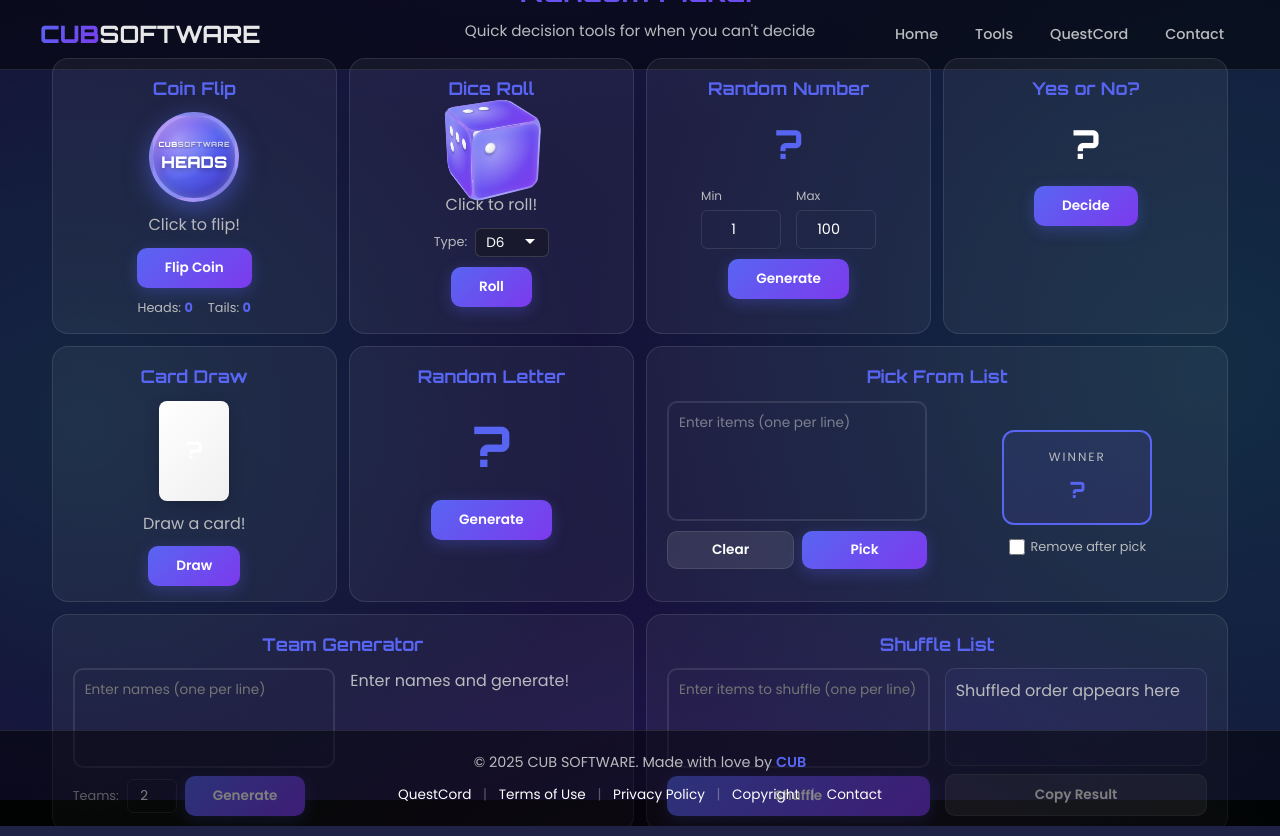
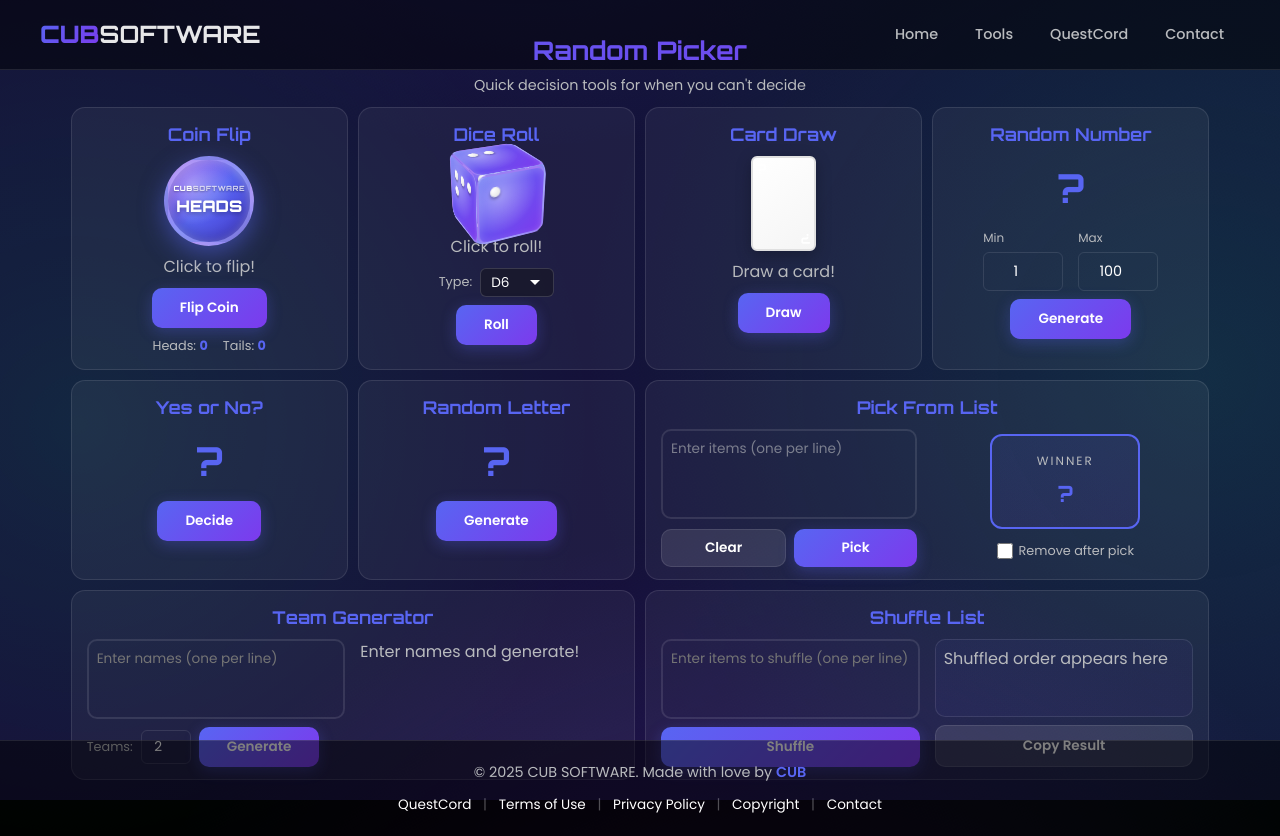
Before and after one commit to HexEchoTV/CUBSOFTWARE, a Flask app: page /apps/random-picker in a window 1280 px wide. Run offline with Flask 3, Linux system fonts and the light colour scheme.

Commit message:
CUBSOFTWARE DEPLOYMENT

```diff
--- a/cubsoftware-server/apps/cubsoftware-website/website/random-picker.html
+++ b/cubsoftware-server/apps/cubsoftware-website/website/random-picker.html
@@ -137,10 +137,37 @@
                 <button class="action-btn" onclick="rollDice()">Roll</button>
             </section>
 
+            <!-- Card Draw -->
+            <section class="tool-card" id="cardDraw">
+                <h2>Card Draw</h2>
+                <div class="card-container">
+                    <div class="playing-card" id="card">
+                        <div class="card-front">
+                            <span class="card-corner card-corner-top">
+                                <span class="card-value" id="cardValue">?</span>
+                                <span class="card-suit" id="cardSuit"></span>
+                            </span>
+                            <span class="card-center-suit" id="cardCenterSuit"></span>
+                            <span class="card-corner card-corner-bottom">
+                                <span class="card-value" id="cardValueBottom">?</span>
+                                <span class="card-suit" id="cardSuitBottom"></span>
+                            </span>
+                        </div>
+                        <div class="card-back">
+                            <div class="card-back-design">
+                                <span class="card-brand"><span class="brand-cub">CUB</span><span class="brand-software">SOFTWARE</span></span>
+                            </div>
+                        </div>
+                    </div>
+                </div>
+                <div class="result" id="cardResult">Draw a card!</div>
+                <button class="action-btn" onclick="drawCard()">Draw</button>
+            </section>
+
             <!-- Random Number -->
             <section class="tool-card" id="randomNumber">
                 <h2>Random Number</h2>
-                <div class="number-display" id="numberDisplay">?</div>
+                <div class="text-display" id="numberDisplay">?</div>
                 <div class="number-inputs">
                     <div class="input-group">
                         <label>Min</label>
@@ -157,25 +184,14 @@
             <!-- Yes/No -->
             <section class="tool-card" id="yesNo">
                 <h2>Yes or No?</h2>
-                <div class="yesno-display" id="yesnoDisplay">?</div>
+                <div class="text-display" id="yesnoDisplay">?</div>
                 <button class="action-btn" onclick="yesOrNo()">Decide</button>
-            </section>
-
-            <!-- Card Draw -->
-            <section class="tool-card" id="cardDraw">
-                <h2>Card Draw</h2>
-                <div class="card-display" id="card">
-                    <span class="card-value" id="cardValue">?</span>
-                    <span class="card-suit" id="cardSuit"></span>
-                </div>
-                <div class="result" id="cardResult">Draw a card!</div>
-                <button class="action-btn" onclick="drawCard()">Draw</button>
             </section>
 
             <!-- Letter Generator -->
             <section class="tool-card" id="letterGen">
                 <h2>Random Letter</h2>
-                <div class="letter-display" id="letterDisplay">?</div>
+                <div class="text-display" id="letterDisplay">?</div>
                 <button class="action-btn" onclick="generateLetter()">Generate</button>
             </section>
 
--- a/cubsoftware-server/apps/cubsoftware-website/website/static/css/random-picker.css
+++ b/cubsoftware-server/apps/cubsoftware-website/website/static/css/random-picker.css
@@ -3,8 +3,8 @@
 .picker-container {
     max-width: 1600px;
     margin: 0 auto;
-    padding: 15px 25px;
-    height: calc(100vh - 140px);
+    padding: 8px 25px;
+    height: calc(100vh - 130px);
     display: flex;
     flex-direction: column;
     justify-content: center;
@@ -13,9 +13,9 @@
 
 .page-title {
     font-family: 'Orbitron', sans-serif;
-    font-size: 1.8rem;
+    font-size: 1.6rem;
     text-align: center;
-    margin-bottom: 5px;
+    margin-bottom: 3px;
     width: 100%;
     background: linear-gradient(135deg, #5865f2 0%, #7c3aed 100%);
     -webkit-background-clip: text;
@@ -26,8 +26,8 @@
 .page-subtitle {
     text-align: center;
     color: var(--text-secondary);
-    font-size: 0.95rem;
-    margin-bottom: 15px;
+    font-size: 0.9rem;
+    margin-bottom: 10px;
     width: 100%;
 }
 
@@ -35,7 +35,7 @@
 .tools-grid {
     display: grid;
     grid-template-columns: repeat(6, 1fr);
-    gap: 12px;
+    gap: 10px;
     width: 100%;
     align-content: center;
 }
@@ -43,12 +43,12 @@
 .tool-card {
     background: var(--surface-color);
     border: 1px solid var(--border-color);
-    border-radius: 16px;
-    padding: 15px 20px;
+    border-radius: 14px;
+    padding: 12px 15px;
     display: flex;
     flex-direction: column;
     align-items: center;
-    gap: 10px;
+    gap: 8px;
     transition: all 0.3s ease;
 }
 
@@ -392,8 +392,8 @@
     cursor: pointer;
 }
 
-/* Random Number */
-.number-display {
+/* Unified Text Display (Number, Yes/No, Letter) */
+.text-display {
     font-family: 'Orbitron', sans-serif;
     font-size: 2.5rem;
     font-weight: 700;
@@ -402,13 +402,22 @@
     display: flex;
     align-items: center;
     justify-content: center;
+    transition: color 0.3s ease;
 }
 
-.number-display.animating {
-    animation: numberPulse 0.1s ease-out;
+.text-display.animating {
+    animation: textPulse 0.1s ease-out;
 }
 
-@keyframes numberPulse {
+.text-display.yes {
+    color: #22c55e;
+}
+
+.text-display.no {
+    color: #ef4444;
+}
+
+@keyframes textPulse {
     0%, 100% { transform: scale(1); }
     50% { transform: scale(1.1); }
 }
@@ -469,8 +478,8 @@
 
 .list-input-section textarea {
     width: 100%;
-    height: 120px;
-    padding: 10px;
+    height: 90px;
+    padding: 8px;
     background: var(--background-color);
     border: 2px solid var(--border-color);
     border-radius: 10px;
@@ -568,110 +577,145 @@
     accent-color: var(--primary-color);
 }
 
-/* Yes/No */
-.yesno-display {
-    font-family: 'Orbitron', sans-serif;
-    font-size: 2.5rem;
-    font-weight: 700;
-    min-height: 60px;
+
+/* Card Draw - CUBSOFTWARE Branded */
+.card-container {
+    perspective: 1000px;
+    width: 65px;
+    height: 95px;
+}
+
+.playing-card {
+    width: 100%;
+    height: 100%;
+    position: relative;
+    transform-style: preserve-3d;
+    transition: transform 0.6s ease;
+}
+
+.playing-card.flipping {
+    animation: cardFlip 0.6s ease-out;
+}
+
+@keyframes cardFlip {
+    0% { transform: rotateY(180deg); }
+    100% { transform: rotateY(0deg); }
+}
+
+.playing-card.showing-back {
+    transform: rotateY(180deg);
+}
+
+.card-front,
+.card-back {
+    position: absolute;
+    width: 100%;
+    height: 100%;
+    border-radius: 6px;
+    backface-visibility: hidden;
+    box-shadow: 0 4px 15px rgba(0, 0, 0, 0.25);
+}
+
+.card-front {
+    background: linear-gradient(145deg, #ffffff 0%, #f5f5f5 100%);
+    border: 2px solid #e0e0e0;
+    display: flex;
+    flex-direction: column;
+    justify-content: space-between;
+    padding: 4px;
+}
+
+.card-back {
+    background:
+        linear-gradient(135deg, #5865f2 0%, #7c3aed 100%);
+    transform: rotateY(180deg);
     display: flex;
     align-items: center;
     justify-content: center;
-    transition: color 0.3s ease;
+    border: 2px solid rgba(255, 255, 255, 0.3);
 }
 
-.yesno-display.yes {
-    color: #22c55e;
-}
-
-.yesno-display.no {
-    color: #ef4444;
-}
-
-.yesno-display.animating {
-    animation: yesnoPulse 0.3s ease-out;
-}
-
-@keyframes yesnoPulse {
-    0% { transform: scale(0.5); opacity: 0; }
-    50% { transform: scale(1.2); }
-    100% { transform: scale(1); opacity: 1; }
-}
-
-/* Card Draw */
-.card-display {
-    width: 70px;
-    height: 100px;
-    background: linear-gradient(135deg, #fff 0%, #f0f0f0 100%);
-    border-radius: 8px;
+.card-back-design {
+    width: 85%;
+    height: 85%;
+    border: 2px solid rgba(255, 255, 255, 0.3);
+    border-radius: 4px;
     display: flex;
     align-items: center;
     justify-content: center;
-    box-shadow: 0 4px 15px rgba(0, 0, 0, 0.2);
-    position: relative;
-    transition: transform 0.3s ease;
+    background:
+        repeating-linear-gradient(
+            45deg,
+            transparent,
+            transparent 5px,
+            rgba(255, 255, 255, 0.05) 5px,
+            rgba(255, 255, 255, 0.05) 10px
+        );
 }
 
-.card-display.drawing {
-    animation: cardDraw 0.4s ease-out;
+.card-back-design .card-brand {
+    font-family: 'Orbitron', sans-serif;
+    font-size: 0.35rem;
+    font-weight: 900;
+    writing-mode: vertical-rl;
+    text-orientation: mixed;
+    letter-spacing: 1px;
 }
 
-@keyframes cardDraw {
-    0% { transform: rotateY(180deg) scale(0.8); }
-    50% { transform: rotateY(90deg) scale(1.1); }
-    100% { transform: rotateY(0deg) scale(1); }
+.card-back-design .brand-cub {
+    color: #fff;
+}
+
+.card-back-design .brand-software {
+    color: rgba(255, 255, 255, 0.6);
+}
+
+.card-corner {
+    display: flex;
+    flex-direction: column;
+    align-items: center;
+    line-height: 1;
+}
+
+.card-corner-top {
+    align-self: flex-start;
+}
+
+.card-corner-bottom {
+    align-self: flex-end;
+    transform: rotate(180deg);
 }
 
 .card-value {
     font-family: 'Orbitron', sans-serif;
-    font-size: 1.5rem;
+    font-size: 0.85rem;
     font-weight: 700;
 }
 
-.card-value.red {
+.card-suit {
+    font-size: 0.7rem;
+}
+
+.card-center-suit {
+    font-size: 1.8rem;
+    position: absolute;
+    top: 50%;
+    left: 50%;
+    transform: translate(-50%, -50%);
+}
+
+.card-value.red,
+.card-suit.red,
+.card-center-suit.red {
     color: #dc2626;
 }
 
-.card-value.black {
+.card-value.black,
+.card-suit.black,
+.card-center-suit.black {
     color: #1a1a2e;
 }
 
-.card-suit {
-    position: absolute;
-    bottom: 5px;
-    right: 8px;
-    font-size: 1.2rem;
-}
-
-.card-suit.red {
-    color: #dc2626;
-}
-
-.card-suit.black {
-    color: #1a1a2e;
-}
-
-/* Letter Generator */
-.letter-display {
-    font-family: 'Orbitron', sans-serif;
-    font-size: 3.5rem;
-    font-weight: 700;
-    color: var(--primary-color);
-    min-height: 70px;
-    display: flex;
-    align-items: center;
-    justify-content: center;
-}
-
-.letter-display.animating {
-    animation: letterSpin 0.4s ease-out;
-}
-
-@keyframes letterSpin {
-    0% { transform: rotateX(0deg); opacity: 0.5; }
-    50% { transform: rotateX(180deg); opacity: 0.8; }
-    100% { transform: rotateX(360deg); opacity: 1; }
-}
 
 /* Team Generator */
 .team-generator {
@@ -689,8 +733,8 @@
 
 .team-input-section textarea {
     width: 100%;
-    height: 100px;
-    padding: 10px;
+    height: 80px;
+    padding: 8px;
     background: var(--background-color);
     border: 2px solid var(--border-color);
     border-radius: 10px;
@@ -733,8 +777,8 @@
     flex: 1;
     display: flex;
     flex-direction: column;
-    gap: 8px;
-    max-height: 150px;
+    gap: 6px;
+    max-height: 115px;
     overflow-y: auto;
 }
 
@@ -773,8 +817,8 @@
 
 .shuffle-input-section textarea {
     width: 100%;
-    height: 100px;
-    padding: 10px;
+    height: 80px;
+    padding: 8px;
     background: var(--background-color);
     border: 2px solid var(--border-color);
     border-radius: 10px;
@@ -799,15 +843,15 @@
 
 .shuffle-output {
     flex: 1;
-    padding: 10px;
+    padding: 8px;
     background: linear-gradient(135deg, rgba(88, 101, 242, 0.05) 0%, rgba(124, 58, 237, 0.05) 100%);
     border: 1px solid var(--border-color);
     border-radius: 10px;
-    font-size: 0.85rem;
+    font-size: 0.8rem;
     color: var(--text-primary);
     overflow-y: auto;
-    max-height: 100px;
-    line-height: 1.5;
+    max-height: 80px;
+    line-height: 1.4;
 }
 
 .shuffle-output ol {
@@ -896,11 +940,7 @@
         padding: 15px;
     }
 
-    .number-display {
-        font-size: 2rem;
-    }
-
-    .yesno-display {
+    .text-display {
         font-size: 2rem;
     }
 
```
Also changed, not shown: cubsoftware-server/apps/cubsoftware-website/website/static/js/random-picker.js (+28 -6 lines).
